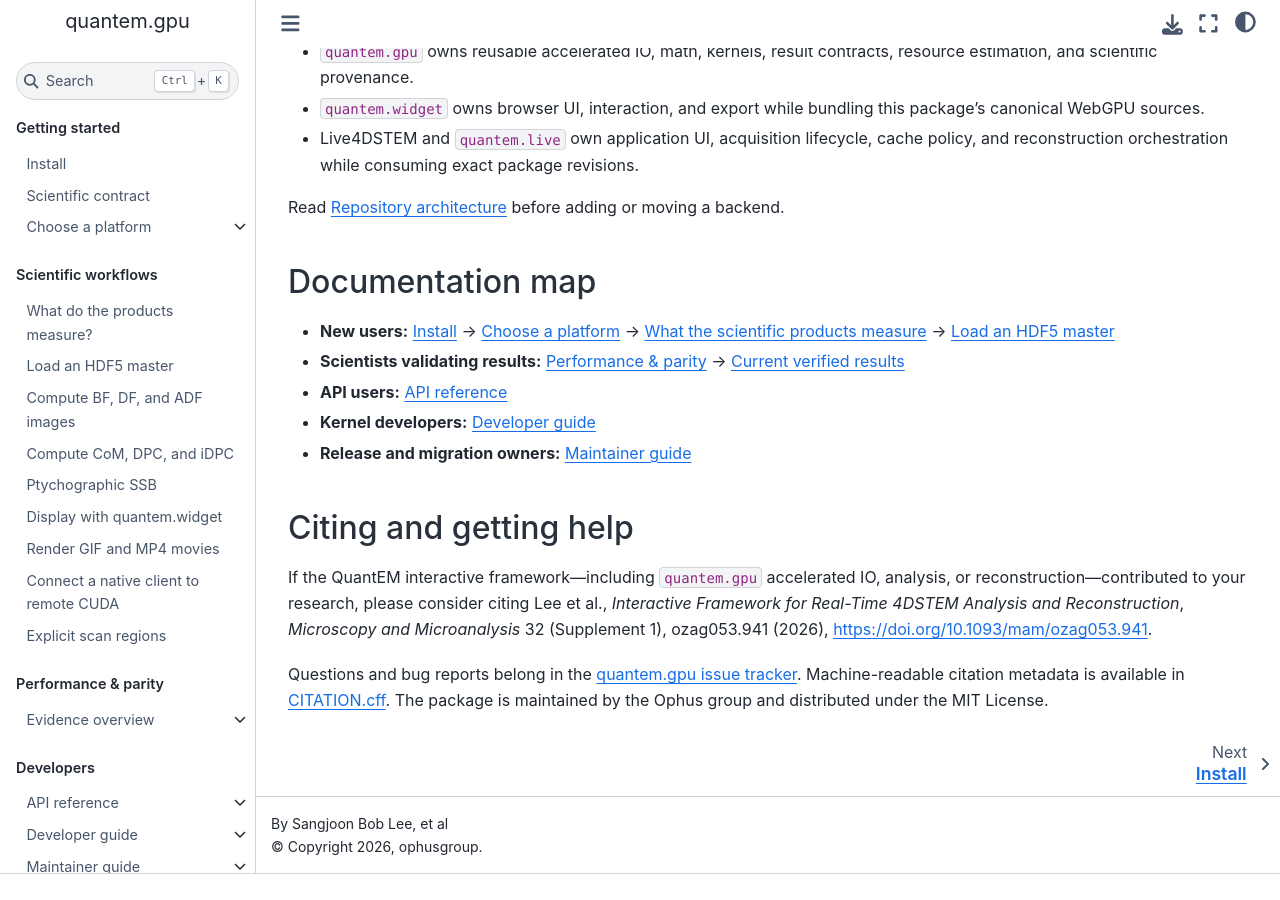
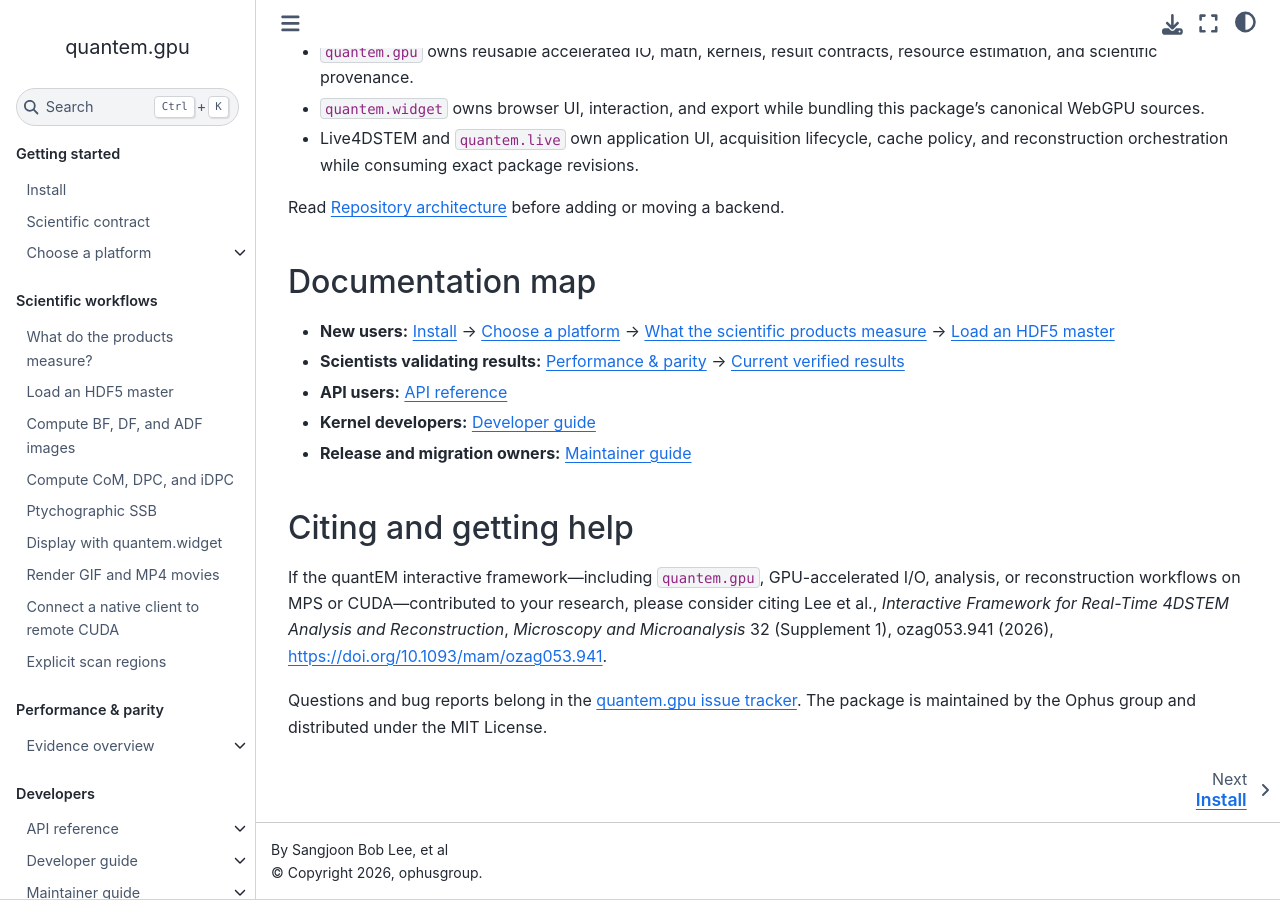
Before and after one commit to bobleesj/quantem.gpu, a Jupyter Book: the page built from docs/intro.md, in a window 1280 px wide and 900 px high, scrolled down 2535 px. Built offline with Jupyter Book 1.0.4 settings and Sphinx 7.4.7 and the Sphinx Book theme 1.1.4, drawn with Linux system fonts in a browser that asks for light colours; before the commit the page ends 3409 px from its top, so only the background shows below that.

Commit message:
Use framework citation in QuantEM.GPU documentation

```diff
--- a/docs/intro.md
+++ b/docs/intro.md
@@ -121,15 +121,14 @@
 
 ## Citing and getting help
 
-If the QuantEM interactive framework—including `quantem.gpu` accelerated IO,
-analysis, or reconstruction—contributed to your research, please consider
-citing Lee et al., *Interactive Framework for Real-Time 4DSTEM Analysis and
-Reconstruction*, *Microscopy and Microanalysis* 32 (Supplement 1),
-ozag053.941 (2026), https://doi.org/10.1093/mam/ozag053.941.
+If the quantEM interactive framework—including `quantem.gpu`, GPU-accelerated
+I/O, analysis, or reconstruction workflows on MPS or CUDA—contributed to your
+research, please consider citing Lee et al., *Interactive Framework for
+Real-Time 4DSTEM Analysis and Reconstruction*, *Microscopy and Microanalysis*
+32 (Supplement 1), ozag053.941 (2026),
+[https://doi.org/10.1093/mam/ozag053.941](https://doi.org/10.1093/mam/ozag053.941).
 
 Questions and bug reports belong in the
 [quantem.gpu issue tracker](https://github.com/bobleesj/quantem.gpu/issues).
-Machine-readable citation metadata is available in
-[CITATION.cff](https://github.com/bobleesj/quantem.gpu/blob/main/CITATION.cff).
 The package is maintained by the Ophus group and distributed under the MIT
 License.
--- a/pyproject.toml
+++ b/pyproject.toml
@@ -105,7 +105,6 @@
     "Package.swift",
     "README.md",
     "CONTRIBUTING.md",
-    "CITATION.cff",
     "environment-remote-cuda.yml",
     "pyproject.toml",
 ]
```
Also changed, not shown: README.md (+6 -10 lines), 3 other files.
